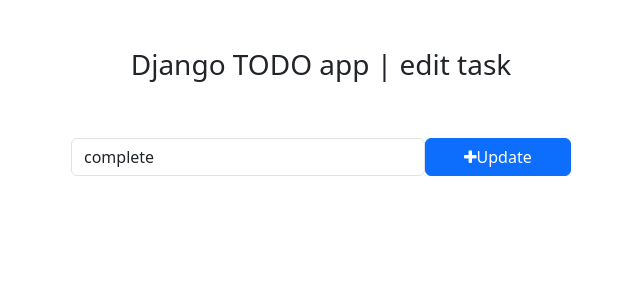
After one commit to i-am-srijan/todo, a Django app: page /todo/edit_task/1/ in a window 1280 px wide. The commit adds this page. Shown: the top 300 px of the page, without its empty margins (319-959 px from the left). Run offline with Django 5.2, Linux system fonts and the light colour scheme; data comes from the database, SQL or seed files in the repository; both versions use the stored data as it was after the commit.

Commit message:
app final

```diff
--- /dev/null
+++ b/templates/edit_task.html
@@ -0,0 +1,31 @@
+<!DOCTYPE html>
+<html lang="en">
+<head>
+    <meta charset="UTF-8">
+    <meta http-equiv="X-UA-Compatible" content="IE=edge">
+    <meta name="viewport" content="width=device-width, initial-scale=1.0">
+    <title>TODO LIST - Home</title>
+
+    <!-- Bootstrap -->
+    <link href="https://cdn.jsdelivr.net/npm/bootstrap@5.3.0-alpha1/dist/css/bootstrap.min.css" rel="stylesheet" integrity="sha384-GLhlTQ8iRABdZLl6O3oVMWSktQOp6b7In1Zl3/Jr59b6EGGoI1aFkw7cmDA6j6gD" crossorigin="anonymous">
+    <script src="https://cdn.jsdelivr.net/npm/bootstrap@5.3.0-alpha1/dist/js/bootstrap.bundle.min.js" integrity="sha384-w76AqPfDkMBDXo30jS1Sgez6pr3x5MlQ1ZAGC+nuZB+EYdgRZgiwxhTBTkF7CXvN" crossorigin="anonymous"></script>
+    <!-- Font Awesome Icons -->
+    <link rel="stylesheet" href="https://cdnjs.cloudflare.com/ajax/libs/font-awesome/4.7.0/css/font-awesome.min.css">
+
+</head>
+<body>
+   <div class="container">
+        <h3 class='pt-5 pb-5 text-center'>Django TODO app | edit task</h3>
+        <form action='{% url 'edit_task' get_task.pk %}' method="POST" style='width:500px; margin:auto;'>
+            {%csrf_token%}
+            <div class='form-group'>
+                <span style='display:flex;'>
+                    <input type='text' name='task' class='form-control' placeholder='Add a task' value={{get_task.task}}>
+                    <button type="submit" class="btn btn-primary" style='width:200px;'><i class='fa fa-plus'></i>Update</button>
+                </span>
+            </div>
+        </form>
+    </div>
+
+</body>
+</html>
--- a/todo/urls.py
+++ b/todo/urls.py
@@ -2,5 +2,18 @@
 from . import views
 
 urlpatterns = [
+    #add task
     path('addTask/', views.addTask, name='addTask'),
+
+    #mark as done
+    path('mark_as_done/<int:pk>/', views.mark_as_done, name='mark_as_done'),
+
+    #mark as undone
+    path('mark_as_undone/<int:pk>/', views.mark_as_undone, name='mark_as_undone'),
+
+    #edit feature
+    path('edit_task/<int:pk>/', views.edit_task, name='edit_task'),
+
+    #delete feature
+    path('delete_task/<int:pk>/', views.delete_task, name='delete_task'),
 ]
--- a/todo/views.py
+++ b/todo/views.py
@@ -1,4 +1,4 @@
-from django.shortcuts import render, redirect
+from django.shortcuts import render, redirect, get_object_or_404
 from django.http import HttpResponse
 from .models import Task
 
@@ -8,3 +8,34 @@
     Task.objects.create(task=task)
     # return HttpResponse('the form is submitted')
     return redirect('home') # this from todo_main name=home
+
+def mark_as_done(request, pk):
+    task = get_object_or_404(Task, pk=pk)
+    task.is_completed = True
+    task.save()
+    return redirect('home')
+
+def mark_as_undone(request, pk):
+    task = get_object_or_404(Task, pk=pk)
+    task.is_completed = False
+    task.save()
+    return redirect('home')
+
+def edit_task(request, pk):
+    get_task = get_object_or_404(Task, pk=pk)
+    if request.method =='POST':
+        new_task = request.POST['task']
+        # print(new_task)
+        get_task.task = new_task
+        get_task.save()
+        return redirect('home')
+    else:
+        context = {
+            'get_task': get_task
+        }
+        return render(request, 'edit_task.html', context)
+
+def delete_task(request, pk):
+    task =get_object_or_404(Task, pk=pk)
+    task.delete()
+    return redirect('home')
--- a/todo_main/views.py
+++ b/todo_main/views.py
@@ -3,8 +3,13 @@
 
 def home(request):
     tasks = Task.objects.filter(is_completed = False).order_by('-updated_at')
+    completed_task = Task.objects.filter(is_completed=True)
+
+
+    # print(completed_task)
     # print(task)
     context={
         'tasks1': tasks,
+        'completed_task': completed_task,
     }
     return render(request, 'home.html', context)
```
Also changed, not shown: templates/home.html (+6 -4 lines), db.sqlite3.
